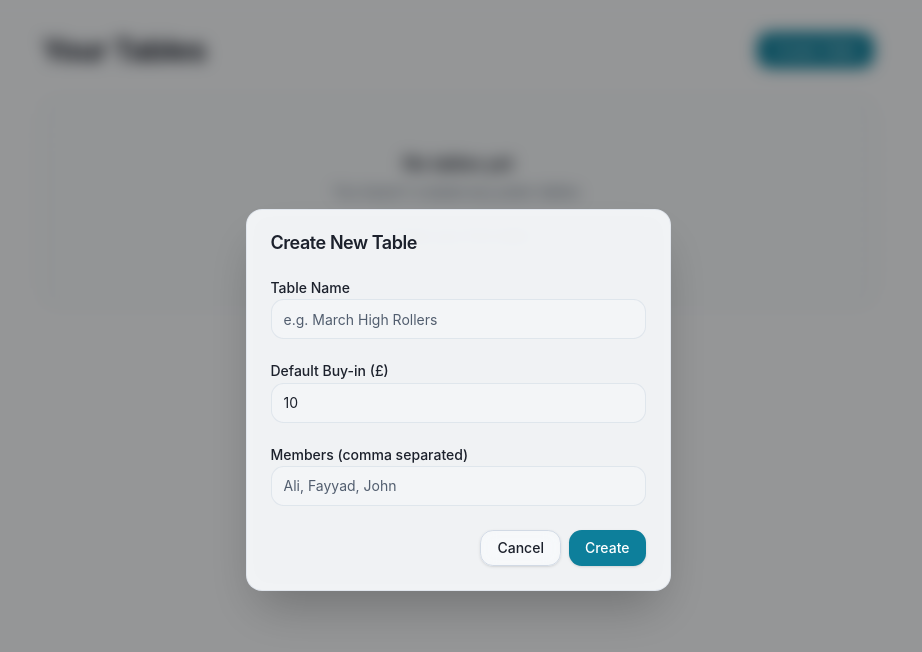
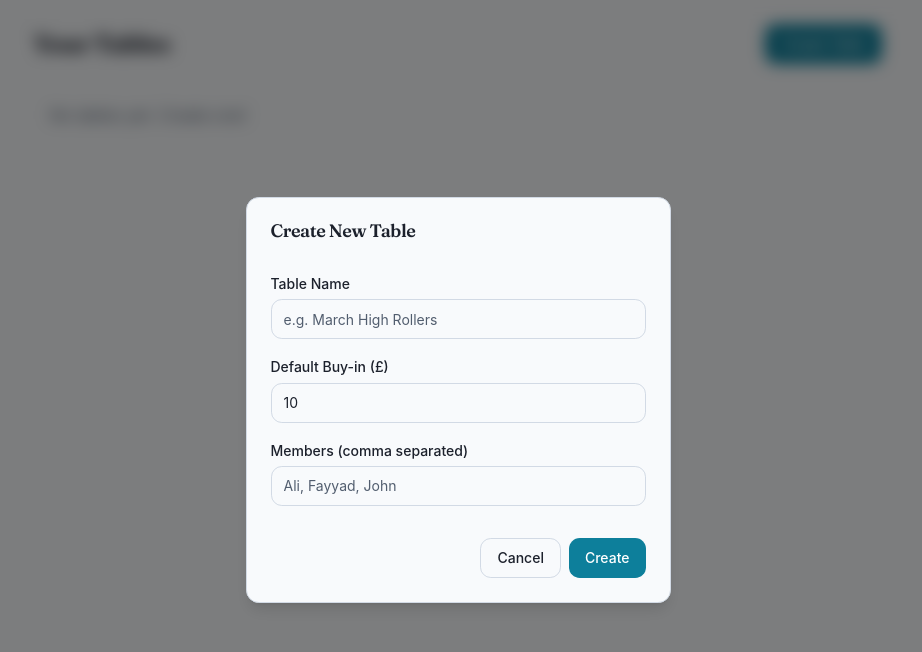
Before and after one commit to sahilansari2005/poker-ledger, a React (Vite) app in the folder frontend/: page / in a window 1280 px wide. Both pictures are taken after a click on the button "Create Table". Shown: the top 652 px of the page, without its empty margins (182-1104 px from the left). Built offline with nearby package versions, Linux system fonts and the light colour scheme.

Commit message:
UI modifications and refinements

```diff
--- a/frontend/src/components/ui/button.tsx
+++ b/frontend/src/components/ui/button.tsx
@@ -13,18 +13,18 @@ const Button = React.forwardRef<HTMLButtonElement, ButtonProps>(
       <button
         ref={ref}
         className={cn(
-          "inline-flex items-center justify-center whitespace-nowrap rounded-lg text-sm font-medium ring-offset-background transition-all active:scale-[0.98] hover:-translate-y-[1px] focus-visible:outline-none focus-visible:ring-2 focus-visible:ring-ring focus-visible:ring-offset-2 disabled:pointer-events-none disabled:opacity-50",
+          "inline-flex items-center justify-center whitespace-nowrap rounded-md text-sm font-medium ring-offset-background transition-colors focus-visible:outline-none focus-visible:ring-2 focus-visible:ring-ring focus-visible:ring-offset-2 disabled:pointer-events-none disabled:opacity-50",
           {
-            "bg-primary text-primary-foreground shadow-sm hover:bg-primary/95 hover:shadow-md": variant === "default",
-            "bg-destructive text-destructive-foreground shadow-sm hover:bg-destructive/90 hover:shadow-md": variant === "destructive",
-            "border border-input bg-background/50 backdrop-blur-sm shadow-sm hover:bg-accent hover:text-accent-foreground": variant === "outline",
+            "bg-primary text-primary-foreground hover:bg-primary/90": variant === "default",
+            "bg-destructive text-destructive-foreground hover:bg-destructive/90": variant === "destructive",
+            "border border-input bg-background hover:bg-accent hover:text-accent-foreground": variant === "outline",
             "bg-secondary text-secondary-foreground hover:bg-secondary/80": variant === "secondary",
             "hover:bg-accent hover:text-accent-foreground": variant === "ghost",
             "text-primary underline-offset-4 hover:underline": variant === "link",
-            "h-9 px-4 py-2": size === "default",
-            "h-8 px-3 text-xs": size === "sm",
-            "h-10 px-8 text-base": size === "lg",
-            "h-9 w-9": size === "icon",
+            "h-9 px-3.5 py-2 sm:h-10 sm:px-4": size === "default",
+            "h-8 rounded-md px-2.5 sm:h-9 sm:px-3": size === "sm",
+            "h-10 rounded-md px-6 sm:h-11 sm:px-8": size === "lg",
+            "h-10 w-10": size === "icon",
           },
           className
         )}
--- a/frontend/src/components/ui/card.tsx
+++ b/frontend/src/components/ui/card.tsx
@@ -3,7 +3,7 @@ import { cn } from "../../lib/utils"
 
 const Card = React.forwardRef<HTMLDivElement, React.HTMLAttributes<HTMLDivElement>>(
   ({ className, ...props }, ref) => (
-    <div ref={ref} className={cn("rounded-xl border border-border/50 bg-card/90 backdrop-blur-md text-card-foreground shadow-sm transition-all duration-300 hover:shadow-md hover:border-border/80", className)} {...props} />
+    <div ref={ref} className={cn("rounded-lg border bg-card text-card-foreground shadow-sm", className)} {...props} />
   )
 )
 Card.displayName = "Card"
--- a/frontend/src/components/ui/dialog.tsx
+++ b/frontend/src/components/ui/dialog.tsx
@@ -5,8 +5,8 @@ export function Dialog({ open, onOpenChange, children }: { open: boolean, onOpen
   if (!open) return null
 
   return (
-    <div className="fixed inset-0 z-50 flex items-end justify-center bg-black/40 p-4 backdrop-blur-sm sm:items-center sm:p-0 transition-all duration-300">
-      <div className="bg-background/95 backdrop-blur-md w-full max-w-lg rounded-2xl border border-border/50 shadow-2xl overflow-hidden sm:max-w-[425px] max-h-[90vh] overflow-y-auto transform transition-all">
+    <div className="fixed inset-0 z-50 flex items-end justify-center bg-black/50 p-3 backdrop-blur-sm sm:items-center">
+      <div className="bg-background w-full max-w-lg rounded-lg border shadow-lg overflow-hidden sm:max-w-[425px] max-h-[92vh] overflow-y-auto">
         {children}
       </div>
     </div>
--- a/frontend/src/components/ui/input.tsx
+++ b/frontend/src/components/ui/input.tsx
@@ -9,7 +9,7 @@ const Input = React.forwardRef<HTMLInputElement, InputProps>(
       <input
         type={type}
         className={cn(
-          "flex h-10 w-full rounded-lg border border-input/60 bg-background/50 px-3 py-2 text-sm ring-offset-background file:border-0 file:bg-transparent file:text-sm file:font-medium placeholder:text-muted-foreground focus-visible:outline-none focus-visible:ring-2 focus-visible:ring-ring focus-visible:ring-offset-2 focus-visible:bg-background disabled:cursor-not-allowed disabled:opacity-50 transition-colors",
+          "flex h-9 w-full rounded-md border border-input bg-background px-3 py-2 text-sm ring-offset-background file:border-0 file:bg-transparent file:text-sm file:font-medium placeholder:text-muted-foreground focus-visible:outline-none focus-visible:ring-2 focus-visible:ring-ring focus-visible:ring-offset-2 disabled:cursor-not-allowed disabled:opacity-50 sm:h-10",
           className
         )}
         ref={ref}
--- a/frontend/src/index.css
+++ b/frontend/src/index.css
@@ -1,5 +1,5 @@
+@import url("https://fonts.googleapis.com/css2?family=Fraunces:opsz,wght@9..144,600;9..144,700&family=Plus+Jakarta+Sans:wght@400;500;600;700&display=swap");
 @import "tailwindcss";
-@import "./theme.css";
 
 @theme {
   --color-border: hsl(var(--border));
@@ -90,7 +90,7 @@
       radial-gradient(140% 90% at 10% -10%, hsl(193 95% 92%), transparent 50%),
       radial-gradient(120% 100% at 100% 0%, hsl(39 100% 93%), transparent 45%),
       hsl(var(--background));
-    font-family: -apple-system, BlinkMacSystemFont, "Segoe UI", Roboto, Helvetica, Arial, sans-serif, "Apple Color Emoji", "Segoe UI Emoji", "Segoe UI Symbol";
+    font-family: "Plus Jakarta Sans", sans-serif;
     font-size: clamp(14px, 2.8vw, 16px);
     line-height: 1.45;
     min-height: 100vh;
@@ -103,7 +103,7 @@
   h1,
   h2,
   h3 {
-    font-family: -apple-system, BlinkMacSystemFont, "Segoe UI", Roboto, Helvetica, Arial, sans-serif, "Apple Color Emoji", "Segoe UI Emoji", "Segoe UI Symbol";
+    font-family: "Fraunces", serif;
     letter-spacing: -0.02em;
     line-height: 1.15;
   }
--- a/frontend/src/pages/Dashboard.tsx
+++ b/frontend/src/pages/Dashboard.tsx
@@ -36,10 +36,10 @@ export default function Dashboard() {
   }
 
   return (
-    <div className="max-w-4xl mx-auto px-4 py-6 sm:p-8 space-y-6 sm:space-y-8 animate-in fade-in slide-in-from-bottom-4 duration-500">
-      <div className="flex flex-col sm:flex-row justify-between items-start sm:items-center gap-4">
-        <h1 className="text-2xl sm:text-3xl font-bold tracking-tight">Your Tables</h1>
-        <Button className="w-full sm:w-auto shadow-sm" onClick={() => setIsDialogOpen(true)}>Create Table</Button>
+    <div className="max-w-4xl mx-auto p-3 sm:p-6 space-y-4 sm:space-y-6">
+      <div className="flex flex-col sm:flex-row justify-between items-start sm:items-center gap-3 sm:gap-4">
+        <h1 className="text-xl sm:text-2xl font-bold">Your Tables</h1>
+        <Button className="w-full sm:w-auto" onClick={() => setIsDialogOpen(true)}>Create Table</Button>
       </div>
 
       <div className="grid gap-4 md:grid-cols-2">
@@ -59,11 +59,7 @@ export default function Dashboard() {
           </Card>
         ))}
         {tables.length === 0 && (
-          <div className="md:col-span-2 flex flex-col items-center justify-center p-8 sm:p-12 text-center rounded-2xl border-2 border-dashed border-border/60 bg-muted/20">
-            <h3 className="text-lg font-semibold text-foreground mb-1">No tables yet</h3>
-            <p className="text-muted-foreground text-sm mb-4">You haven't created any poker tables.</p>
-            <Button onClick={() => setIsDialogOpen(true)} variant="secondary">Create your first table</Button>
-          </div>
+          <div className="text-muted-foreground p-4">No tables yet. Create one!</div>
         )}
       </div>
 
@@ -72,29 +68,32 @@ export default function Dashboard() {
           <DialogHeader>
             <DialogTitle>Create New Table</DialogTitle>
           </DialogHeader>
-          <div className="py-2 space-y-5">
-            <div className="space-y-1.5">
-              <label className="text-sm font-medium leading-none peer-disabled:cursor-not-allowed peer-disabled:opacity-70">Table Name</label>
+          <div className="py-4 space-y-4">
+            <div>
+              <label className="text-sm font-medium">Table Name</label>
               <Input
                 value={name}
                 onChange={e => setName(e.target.value)}
                 placeholder="e.g. March High Rollers"
+                className="mt-1"
               />
             </div>
-            <div className="space-y-1.5">
-              <label className="text-sm font-medium leading-none peer-disabled:cursor-not-allowed peer-disabled:opacity-70">Default Buy-in (£)</label>
+            <div>
+              <label className="text-sm font-medium">Default Buy-in (£)</label>
               <Input
                 type="number"
                 value={buyIn}
                 onChange={e => setBuyIn(e.target.value)}
+                className="mt-1"
               />
             </div>
-            <div className="space-y-1.5">
-              <label className="text-sm font-medium leading-none peer-disabled:cursor-not-allowed peer-disabled:opacity-70">Members (comma separated)</label>
+            <div>
+              <label className="text-sm font-medium">Members (comma separated)</label>
               <Input
                 value={membersStr}
                 onChange={e => setMembersStr(e.target.value)}
                 placeholder="Ali, Fayyad, John"
+                className="mt-1"
               />
             </div>
           </div>
--- a/frontend/src/pages/SummaryPage.tsx
+++ b/frontend/src/pages/SummaryPage.tsx
@@ -15,12 +15,12 @@ export default function SummaryPage() {
   const players = session.players
 
   return (
-    <div className="max-w-4xl mx-auto px-4 py-6 sm:p-8 space-y-6 sm:space-y-8 animate-in fade-in slide-in-from-bottom-4 duration-500">
+    <div className="max-w-4xl mx-auto p-3 sm:p-6 space-y-4 sm:space-y-6">
       <div className="flex items-center gap-3 sm:gap-4">
         <Link to={`/table/${session.tableId}`}>
-          <Button variant="outline" size="sm">Back</Button>
+          <Button variant="outline" size="sm" className="sm:px-4 sm:py-2">Back</Button>
         </Link>
-        <h1 className="text-2xl sm:text-3xl font-bold tracking-tight flex-1 truncate">Summary ({session.date})</h1>
+        <h1 className="text-lg sm:text-2xl font-bold flex-1 truncate">Summary ({session.date})</h1>
       </div>
 
       <div className="grid gap-4 mt-4 sm:mt-6">
@@ -35,23 +35,21 @@ export default function SummaryPage() {
               </CardHeader>
               <CardContent className="grid grid-cols-2 gap-4">
                 <div>
-                  <p className="text-sm text-muted-foreground font-medium mb-1">Total Invested</p>
+                  <p className="text-sm text-muted-foreground">Total Invested</p>
                   <p className="text-lg sm:text-xl font-bold">£{p.total}</p>
                 </div>
                 <div>
-                  <p className="text-sm text-muted-foreground font-medium mb-1">Profit / Loss</p>
-                  <div className={`inline-flex items-center px-2.5 py-0.5 rounded-full text-base sm:text-lg font-bold ${profitLoss >= 0 ? 'bg-green-100 text-green-700 dark:bg-green-900/40 dark:text-green-400' : 'bg-red-100 text-red-700 dark:bg-red-900/40 dark:text-red-400'}`}>
+                  <p className="text-sm text-muted-foreground">Profit / Loss</p>
+                  <p className={`text-lg sm:text-xl font-bold ${profitLoss >= 0 ? 'text-green-600' : 'text-red-600'}`}>
                     {profitLoss > 0 ? '+' : ''}£{profitLoss.toFixed(2)}
-                  </div>
+                  </p>
                 </div>
               </CardContent>
             </Card>
           )
         })}
         {players.length === 0 && (
-          <div className="flex flex-col items-center justify-center p-8 text-center rounded-2xl border-2 border-dashed border-border/60 bg-muted/20">
-            <p className="text-muted-foreground text-sm font-medium mb-1">No players to show.</p>
-          </div>
+          <div className="text-muted-foreground p-4 border rounded">No players to show.</div>
         )}
       </div>
     </div>
```
Also changed, not shown: frontend/src/pages/SessionPage.tsx (+15 -18 lines), frontend/src/pages/TablePage.tsx (+8 -13 lines).
